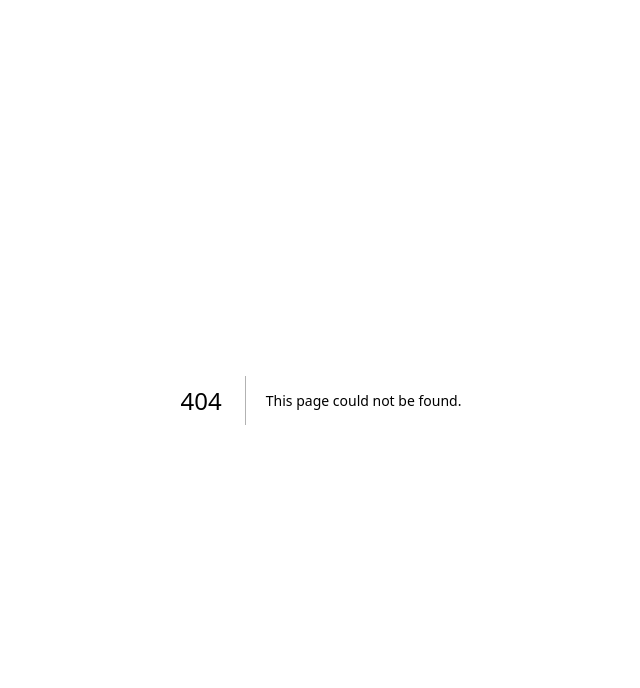
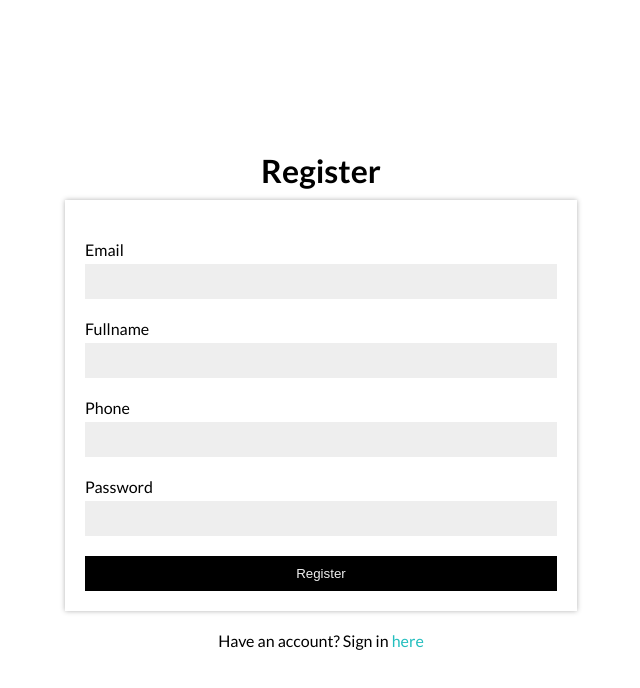
Before and after one commit to Ridhosyawali/wo-testing, a Next.js app: page /auth/register in a window 1280 px wide. Before the commit this address had no page. Shown: the top 688 px of the page, without its empty margins (319-959 px from the left). Built offline with nearby package versions, Linux system fonts and the light colour scheme.

Commit message:
feat: benerin link

```diff
--- a/package.json
+++ b/package.json
@@ -9,13 +9,17 @@
     "lint": "next lint"
   },
   "dependencies": {
+    "bcrypt": "^5.1.1",
+    "firebase": "^10.7.0",
     "next": "14.0.3",
     "react": "^18",
-    "react-dom": "^18"
+    "react-dom": "^18",
+    "sass": "^1.77.1"
   },
   "devDependencies": {
     "@testing-library/jest-dom": "^6.4.5",
     "@testing-library/react": "^15.0.7",
+    "@types/bcrypt": "^5.0.2",
     "@types/node": "^20",
     "@types/react": "^18",
     "@types/react-dom": "^18",
--- /dev/null
+++ b/src/components/views/auth/Register/Register.module.scss
@@ -0,0 +1,47 @@
+.register {
+  display: flex;
+  align-items: center;
+  justify-content: center;
+  flex-direction: column;
+  height: 100vh;
+  width: 100vw;
+  &__error {
+    color: #fd3131;
+    margin-bottom: 10px;
+  }
+
+  &__title {
+    font-size: 32px;
+    margin-bottom: 10px;
+  }
+  &__form {
+    width: 40%;
+    padding: 20px;
+    box-shadow: 0 0 5px 0 rgba(0, 0, 0, 0.3);
+    margin-bottom: 20px;
+    &__item {
+      display: flex;
+      flex-direction: column;
+      margin: 20px 0;
+      &__input {
+        padding: 10px;
+        background-color: #eee;
+        margin-top: 5px;
+        border: none;
+        outline: none;
+      }
+      &__button {
+        background-color: #000;
+        color: #eee;
+        width: 100%;
+        border: none;
+        padding: 10px;
+      }
+    }
+  }
+  &__link {
+    a {
+      color: #23bebe;
+    }
+  }
+}
--- /dev/null
+++ b/src/components/views/auth/Register/index.tsx
@@ -0,0 +1,95 @@
+import { FormEvent, use, useState } from "react";
+import styles from "./Register.module.scss";
+import { useRouter } from "next/router";
+import Link from "next/link";
+
+const RegisterView = () => {
+  const [isLoading, setIsLoading] = useState(false);
+  const [error, setError] = useState("");
+  const { push } = useRouter();
+
+  const handleSubmit = async (event: FormEvent<HTMLFormElement>) => {
+    event.preventDefault();
+    setIsLoading(true);
+    setError("");
+    const form = event.target as HTMLFormElement;
+    const data = {
+      email: form.email.value,
+      fullname: form.fullname.value,
+      phone: form.phone.value,
+      password: form.password.value,
+    };
+
+    const result = await fetch("/api/user/register", {
+      method: "POST",
+      headers: {
+        "Content-Type": "application/json",
+      },
+      body: JSON.stringify(data),
+    });
+
+    if (result.status === 200) {
+      form.reset();
+      setIsLoading(false);
+      push("/auth/login");
+    } else {
+      setIsLoading(false);
+      setError("Email already registered");
+    }
+  };
+
+  return (
+    <div className={styles.register}>
+      <h1 className={styles.register__title}>Register</h1>
+      {error && <p className={styles.register__error}>{error}</p>}
+      <div className={styles.register__form}>
+        <form onSubmit={handleSubmit}>
+          <div className={styles.register__form__item}>
+            <label htmlFor="email">Email</label>
+            <input
+              type="text"
+              name="email"
+              id="email"
+              className={styles.register__form__item__input}
+            />
+          </div>
+          <div className={styles.register__form__item}>
+            <label htmlFor="fullname">Fullname</label>
+            <input
+              type="text"
+              name="fullname"
+              id="fullname"
+              className={styles.register__form__item__input}
+            />
+          </div>
+          <div className={styles.register__form__item}>
+            <label htmlFor="phone">Phone</label>
+            <input
+              type="text"
+              name="phone"
+              id="phone"
+              className={styles.register__form__item__input}
+            />
+          </div>
+          <div className={styles.register__form__item}>
+            <label htmlFor="password">Password</label>
+            <input
+              type="password"
+              name="password"
+              id="password"
+              className={styles.register__form__item__input}
+            />
+          </div>
+          <button type="submit" className={styles.register__form__item__button}>
+            {isLoading ? "loading..." : "Register"}
+          </button>
+        </form>
+      </div>
+      <p className={styles.register__link}>
+        Have an account? Sign in <Link href="/auth/login">here</Link>
+      </p>
+    </div>
+  );
+};
+
+export default RegisterView;
--- /dev/null
+++ b/src/lib/firebase/init.ts
@@ -0,0 +1,18 @@
+// Import the functions you need from the SDKs you need
+import { initializeApp } from "firebase/app";
+// TODO: Add SDKs for Firebase products that you want to use
+// https://firebase.google.com/docs/web/setup#available-libraries
+
+// Your web app's Firebase configuration
+const firebaseConfig = {
+  apiKey: process.env.FIREBASE_API_KEY,
+  authDomain: process.env.FIREBASE_AUTH_DOMAIN,
+  projectId: process.env.FIREBASE_PROJECT_ID,
+  storageBucket: process.env.FIREBASE_STORAGE_BUCKET,
+  messagingSenderId: process.env.FIREBASE_MESSAGING_SENDER_ID,
+  appId: process.env.FIREBASE_APP_ID,
+};
+
+// Initialize Firebase
+const app = initializeApp(firebaseConfig);
+export default app;
--- /dev/null
+++ b/src/lib/firebase/service.ts
@@ -0,0 +1,69 @@
+import {
+  addDoc,
+  collection,
+  doc,
+  getDoc,
+  getDocs,
+  getFirestore,
+  query,
+  where,
+} from "firebase/firestore";
+import app from "./init";
+import bcrypt from "bcrypt";
+
+const firestore = getFirestore(app);
+
+export async function retrieveData(collectionName: string) {
+  const snapshot = await getDocs(collection(firestore, collectionName));
+  const data = snapshot.docs.map((doc) => ({
+    id: doc.id,
+    ...doc.data(),
+  }));
+
+  return data;
+}
+
+export async function retrieveDataById(collectionName: string, id: string) {
+  const snapshot = await getDoc(doc(firestore, collectionName, id));
+  const data = snapshot.data();
+  return data;
+}
+
+export async function signUp(
+  userData: {
+    email: string;
+    fullname: string;
+    phone: string;
+    password: string;
+    role?: string;
+  },
+  callback: Function
+) {
+  const q = query(
+    collection(firestore, "users"),
+    where("email", "==", userData.email)
+  );
+
+  const snapshot = await getDocs(q);
+  const data = snapshot.docs.map((doc) => ({
+    id: doc.id,
+    ...doc.data(),
+  }));
+
+  if (data.length > 0) {
+    callback(false);
+  } else {
+    if (!userData.role) {
+      userData.role = "member";
+    }
+    userData.password = await bcrypt.hash(userData.password, 10);
+    await addDoc(collection(firestore, "users"), userData)
+      .then(() => {
+        callback(true);
+      })
+      .catch((error) => {
+        callback(false);
+        console.log(error);
+      });
+  }
+}
--- a/src/pages/_app.tsx
+++ b/src/pages/_app.tsx
@@ -1,6 +1,16 @@
-import '@/styles/globals.css'
-import type { AppProps } from 'next/app'
+import "@/styles/globals.css";
+import type { AppProps } from "next/app";
+import { Lato } from "next/font/google";
+
+const lato = Lato({
+  subsets: ["latin"],
+  weight: ["100", "300", "400", "700", "900"],
+});
 
 export default function App({ Component, pageProps }: AppProps) {
-  return <Component {...pageProps} />
+  return (
+    <div className={lato.className}>
+      <Component {...pageProps} />
+    </div>
+  );
 }
--- /dev/null
+++ b/src/pages/api/user/register.ts
@@ -0,0 +1,26 @@
+import type { NextApiRequest, NextApiResponse } from "next";
+import { signUp } from "@/lib/firebase/service";
+
+export default async function handler(
+  req: NextApiRequest,
+  res: NextApiResponse
+) {
+  if (req.method === "POST") {
+    await signUp(req.body, (status: boolean) => {
+      if (status) {
+        res
+          .status(200)
+          .json({ status: true, statusCode: 200, massage: "success" });
+      } else {
+        res
+          .status(400)
+          .json({ status: false, statusCode: 400, massage: "failed" });
+      }
+    });
+  } else {
+    res
+      .status(405)
+      .json({ status: false, statusCode: 405, massage: "method not allowed" });
+  }
+  res.status(200).json({ status: true, massage: "success" });
+}
--- /dev/null
+++ b/src/pages/auth/register.tsx
@@ -0,0 +1,11 @@
+import RegisterView from "@/components/views/auth/Register";
+
+const RegisterPage = () => {
+  return (
+    <>
+      <RegisterView />
+    </>
+  );
+};
+
+export default RegisterPage;
--- a/src/styles/globals.css
+++ b/src/styles/globals.css
@@ -1,78 +1,3 @@
-:root {
-  --max-width: 1100px;
-  --border-radius: 12px;
-  --font-mono: ui-monospace, Menlo, Monaco, 'Cascadia Mono', 'Segoe UI Mono',
-    'Roboto Mono', 'Oxygen Mono', 'Ubuntu Monospace', 'Source Code Pro',
-    'Fira Mono', 'Droid Sans Mono', 'Courier New', monospace;
-
-  --foreground-rgb: 0, 0, 0;
-  --background-start-rgb: 214, 219, 220;
-  --background-end-rgb: 255, 255, 255;
-
-  --primary-glow: conic-gradient(
-    from 180deg at 50% 50%,
-    #16abff33 0deg,
-    #0885ff33 55deg,
-    #54d6ff33 120deg,
-    #0071ff33 160deg,
-    transparent 360deg
-  );
-  --secondary-glow: radial-gradient(
-    rgba(255, 255, 255, 1),
-    rgba(255, 255, 255, 0)
-  );
-
-  --tile-start-rgb: 239, 245, 249;
-  --tile-end-rgb: 228, 232, 233;
-  --tile-border: conic-gradient(
-    #00000080,
-    #00000040,
-    #00000030,
-    #00000020,
-    #00000010,
-    #00000010,
-    #00000080
-  );
-
-  --callout-rgb: 238, 240, 241;
-  --callout-border-rgb: 172, 175, 176;
-  --card-rgb: 180, 185, 188;
-  --card-border-rgb: 131, 134, 135;
-}
-
-@media (prefers-color-scheme: dark) {
-  :root {
-    --foreground-rgb: 255, 255, 255;
-    --background-start-rgb: 0, 0, 0;
-    --background-end-rgb: 0, 0, 0;
-
-    --primary-glow: radial-gradient(rgba(1, 65, 255, 0.4), rgba(1, 65, 255, 0));
-    --secondary-glow: linear-gradient(
-      to bottom right,
-      rgba(1, 65, 255, 0),
-      rgba(1, 65, 255, 0),
-      rgba(1, 65, 255, 0.3)
-    );
-
-    --tile-start-rgb: 2, 13, 46;
-    --tile-end-rgb: 2, 5, 19;
-    --tile-border: conic-gradient(
-      #ffffff80,
-      #ffffff40,
-      #ffffff30,
-      #ffffff20,
-      #ffffff10,
-      #ffffff10,
-      #ffffff80
-    );
-
-    --callout-rgb: 20, 20, 20;
-    --callout-border-rgb: 108, 108, 108;
-    --card-rgb: 100, 100, 100;
-    --card-border-rgb: 200, 200, 200;
-  }
-}
-
 * {
   box-sizing: border-box;
   padding: 0;
@@ -85,23 +10,7 @@
   overflow-x: hidden;
 }
 
-body {
-  color: rgb(var(--foreground-rgb));
-  background: linear-gradient(
-      to bottom,
-      transparent,
-      rgb(var(--background-end-rgb))
-    )
-    rgb(var(--background-start-rgb));
-}
-
 a {
   color: inherit;
   text-decoration: none;
 }
-
-@media (prefers-color-scheme: dark) {
-  html {
-    color-scheme: dark;
-  }
-}
```
Also changed, not shown: src/pages/auth/login.tsx (added, +9 -0 lines), 1 other file (tests, documents, lock files or other folders).
